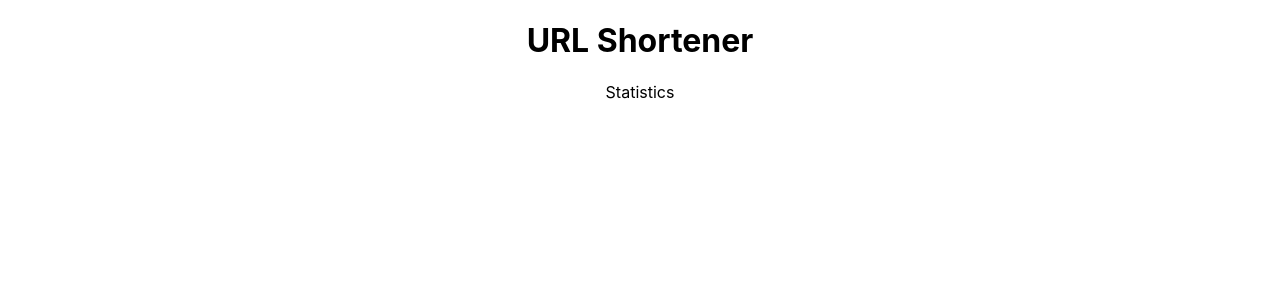
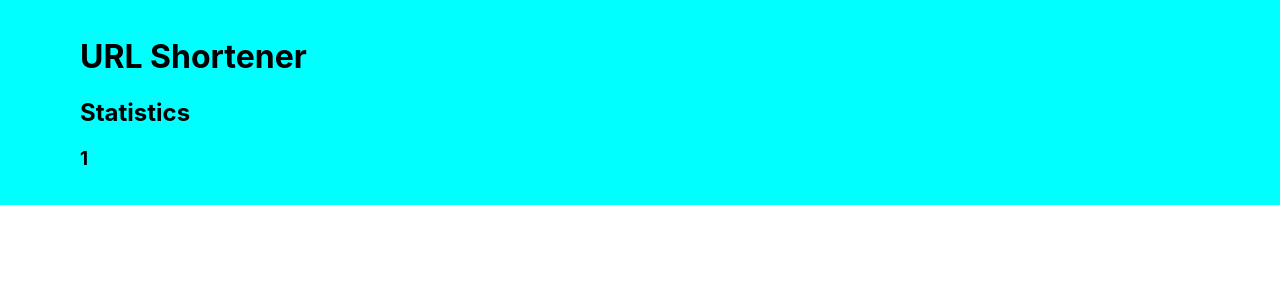
Before and after one commit to GILREICH1/URL_SHORTENER, a React (Create React App) app in the folder client/: page /stats/1 in a window 1280 px wide. Shown: the top 300 px of the page. Built offline with nearby package versions, Linux system fonts and the light colour scheme.

Commit message:
chore: cleanup display and CSS

```diff
--- a/client/src/components/App/App.css
+++ b/client/src/components/App/App.css
@@ -1,38 +1,4 @@
 .App {
-  text-align: center;
+  padding: 1em 5em;
+  background-color: aqua;
 }
-
-.App-logo {
-  height: 40vmin;
-  pointer-events: none;
-}
-
-@media (prefers-reduced-motion: no-preference) {
-  .App-logo {
-    animation: App-logo-spin infinite 20s linear;
-  }
-}
-
-.App-header {
-  background-color: #282c34;
-  min-height: 100vh;
-  display: flex;
-  flex-direction: column;
-  align-items: center;
-  justify-content: center;
-  font-size: calc(10px + 2vmin);
-  color: white;
-}
-
-.App-link {
-  color: #61dafb;
-}
-
-@keyframes App-logo-spin {
-  from {
-    transform: rotate(0deg);
-  }
-  to {
-    transform: rotate(360deg);
-  }
-}
--- a/client/src/components/Stats/Statistics.js
+++ b/client/src/components/Stats/Statistics.js
@@ -1,7 +1,14 @@
 import React from "react";
+import { useParams } from "react-router-dom";
 
 function Statistics() {
-  return <div>Statistics</div>;
+  const { shortURL } = useParams();
+  return (
+    <>
+      <h2>Statistics</h2>
+      <h3>{shortURL}</h3>
+    </>
+  );
 }
 
 export default Statistics;
```
Also changed, not shown: 1 other file (tests, documents, lock files or other folders).
